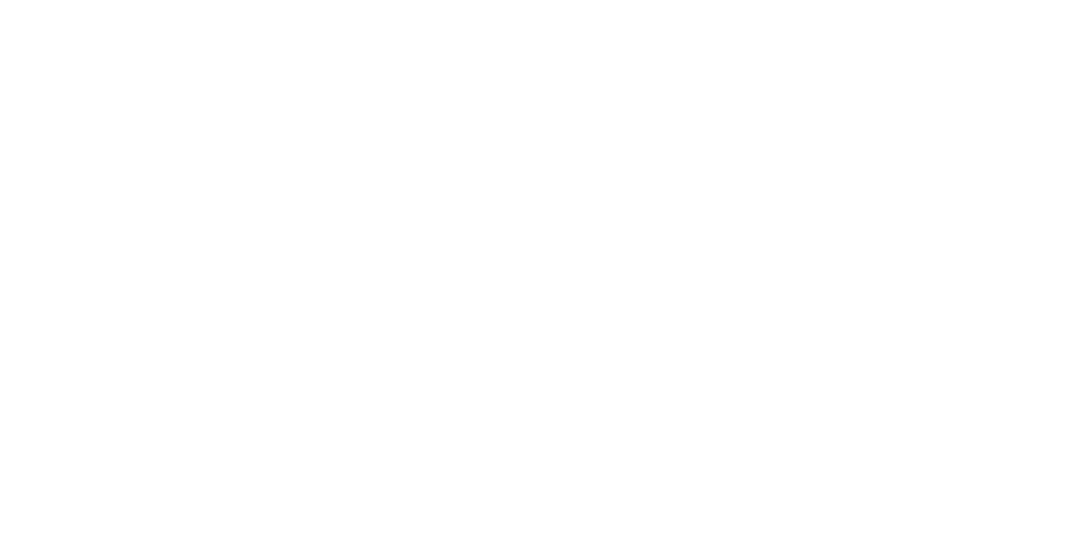
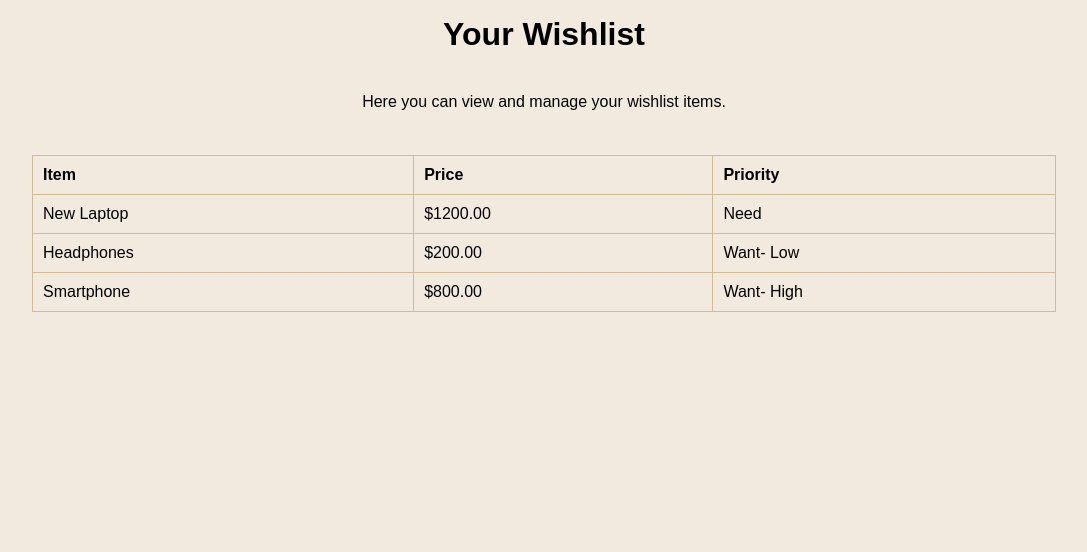
Before and after one commit to maliafecteau/tracking_app, a Flask app: page /wishlist in a window 1280 px wide. Before the commit the part shown is empty. Shown: the top 552 px of the page, without its empty margins (96-1183 px from the left). Run offline with Flask 3, Linux system fonts and the light colour scheme.

Commit message:
splashpage connects to python app
fixed issue where splashpage could not be found and added a little styling to placeholder tables in expenses and wishlist

```diff
--- a/app_main.py
+++ b/app_main.py
@@ -50,5 +50,9 @@ def logout():
 def expenses():
     return render_template('expenses.html')
 
+@app.route('/splashpage')
+def splashpage():
+    return render_template('splashpage.html')
+
 if __name__ == '__main__':
     app.run(debug=True)
--- a/static/styles.css
+++ b/static/styles.css
@@ -6,6 +6,13 @@ body {
     color: rgb(0, 0, 0);
     height: 100vh;
     width: 100vw;
+}
+
+p {
+    font-size: 1rem;
+    color: rgb(0, 0, 0);
+    text-align: center;
+    padding: 0.5rem;
 }
 
 .container {
@@ -32,16 +39,17 @@ main {
 }
 
 h1 {
-    font-size: 2.5rem;
+    font-size: 2rem;
     color: rgb(0, 0, 0);
     padding: 1rem;
     text-align: center;
 }
 
 h2 {
-    font-size: 1.8rem;
+    font-size: 1.5rem;
     color: rgb(0, 0, 0);
     padding: 0.5rem;
+    text-align: center;
 }
 
 nav {
@@ -107,3 +115,15 @@ input[type="text"], input[type="password"], input[type="email"] {
     border-radius: 5px;
     width: 90%;
 }
+
+table {
+    width: 80%;
+    border-collapse: collapse;
+    margin-top: 20px;
+}
+
+table th, table td {
+    border: 1px solid rgb(210, 188, 151);
+    padding: 10px;
+    text-align: left;
+}
--- a/templates/expenses.html
+++ b/templates/expenses.html
@@ -7,7 +7,7 @@
 {% block content %}
     <p>Here you can view, manage, and log your expenses.</p>
     <!-- Expense list and management features will go here -->
-     <table>
+     <table class="expenses-table">
         <thead>
             <tr>
                 <th>Description</th>
--- a/templates/splashpage.html
+++ b/templates/splashpage.html
@@ -2,8 +2,9 @@
 
 {% block title %}Welcome{% endblock%}
 
+{% block header %}Welcome to Expense Tracker{% endblock %}
+
 {% block content %}
-        <h2>Welcome to the Expense Tracker!</h2>
         <p>Track your expenses and manage your budget effectively.</p>
         <a href="{{ url_for('register') }}" class="btn">Get Started</a>
         <p>Already have an account?</p>
--- a/templates/wishlist.html
+++ b/templates/wishlist.html
@@ -0,0 +1,36 @@
+{% extends "base.html" %}
+
+{% block title %}Wishlist{% endblock%}
+{% block header %}Your Wishlist{% endblock %}
+
+{% block content %}
+    <p>Here you can view and manage your wishlist items.</p>
+    <!-- Wishlist list and management features will go here -->
+     <table class="wishlist-table">
+        <thead>
+            <tr>
+                <th>Item</th>
+                <th>Price</th>
+                <th>Priority</th>
+            </tr>
+        </thead>
+        <tbody>
+            <tr>
+                <td>New Laptop</td>
+                <td>$1200.00</td>
+                <td>Need</td>
+            </tr>
+            <tr>
+                <td>Headphones</td>
+                <td>$200.00</td>
+                <td>Want- Low</td>
+            </tr>
+            <tr>
+                <td>Smartphone</td>
+                <td>$800.00</td>
+                <td>Want- High</td>
+            </tr>
+        </tbody>
+    </table>
+
+{% endblock %}
```
Also changed, not shown: templates/register.html (+4 -3 lines).
